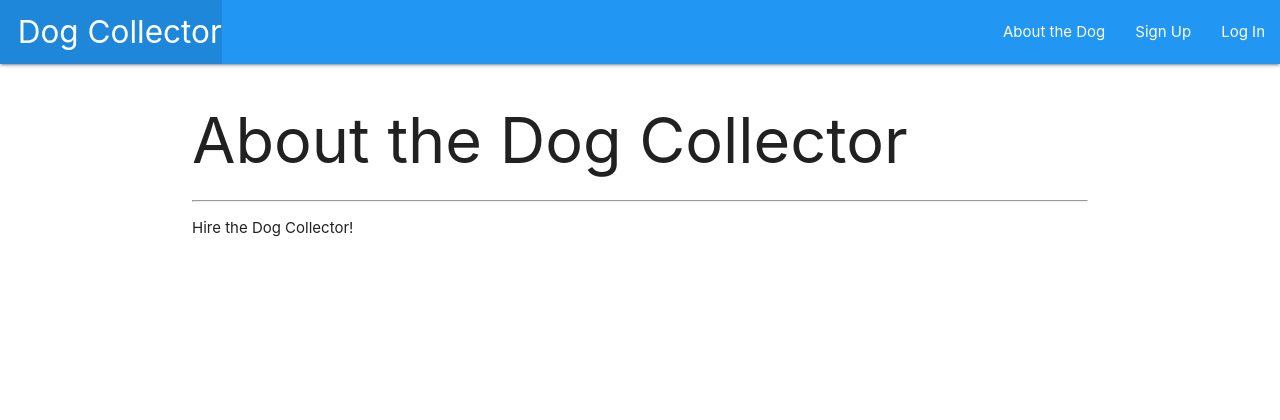
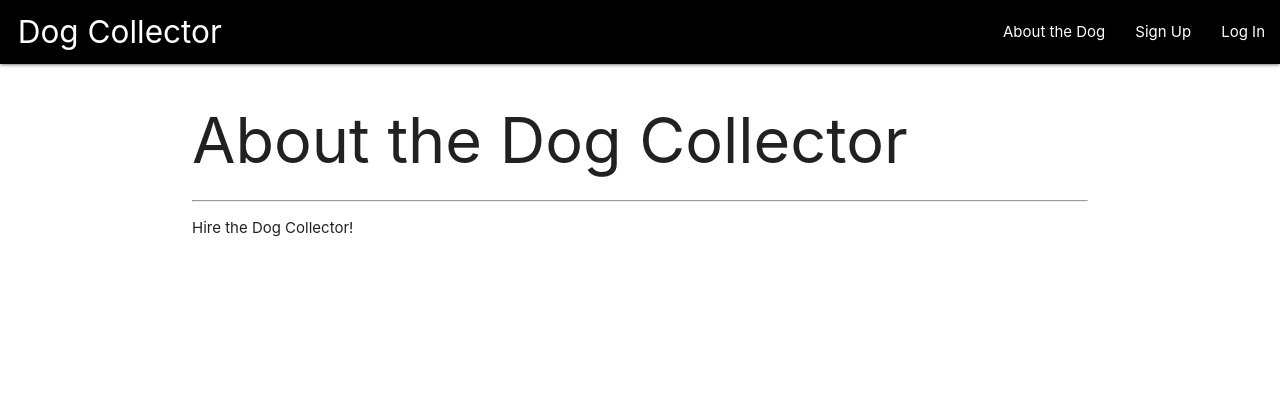
Before and after one commit to leonelRos/Dogs-Collector, a Django app: page /about/ in a window 1280 px wide. Shown: the top 420 px of the page. Run offline with Django 3.2, Linux system fonts and the light colour scheme.

Commit message:
some modf

```diff
--- a/dogcollector/main_app/templates/base.html
+++ b/dogcollector/main_app/templates/base.html
@@ -14,7 +14,7 @@
 <body>
   <header class="navbar-fixed">
     <nav>
-      <div class="nav-wrapper blue">
+      <div class="nav-wrapper black">
         <ul>
           <li><a href="/" class="left brand-logo">&nbsp;&nbsp;Dog Collector</a></li>
         </ul>
--- a/dogcollector/main_app/views.py
+++ b/dogcollector/main_app/views.py
@@ -13,7 +13,7 @@ from .forms import FeedingForm
 def signup(request):
   error_message = ''
   if request.method == 'POST':
-    form = UserCreationForm(request,POST)
+    form = UserCreationForm(request, POST)
     if form.is_valid():
       user = form.save()
       login(request,user)
```
